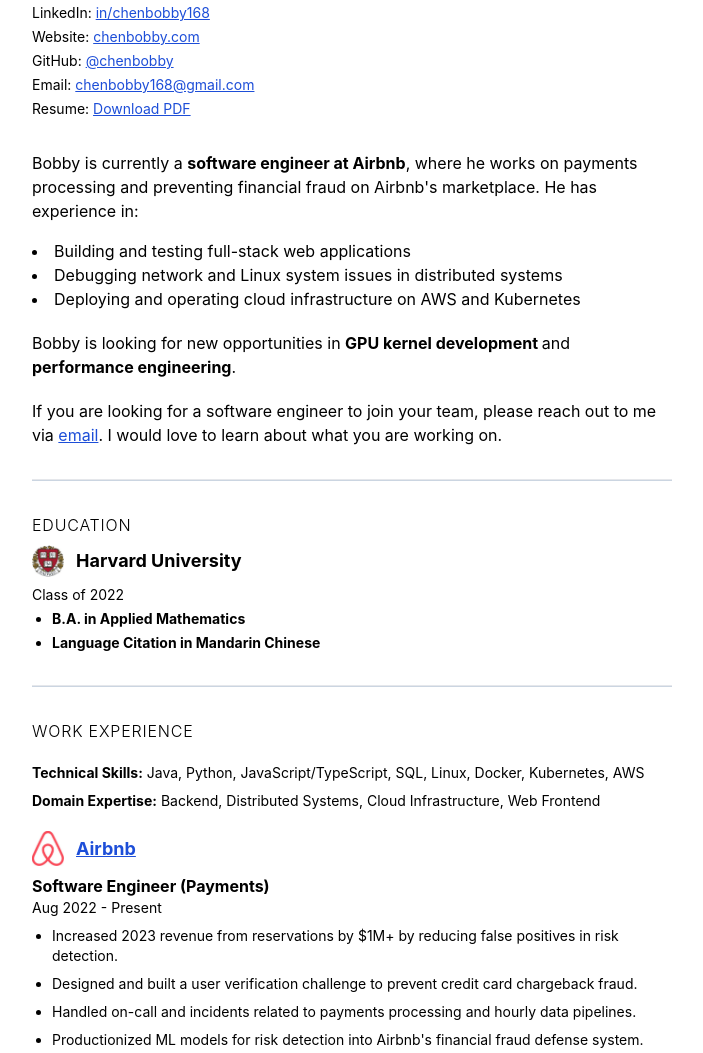
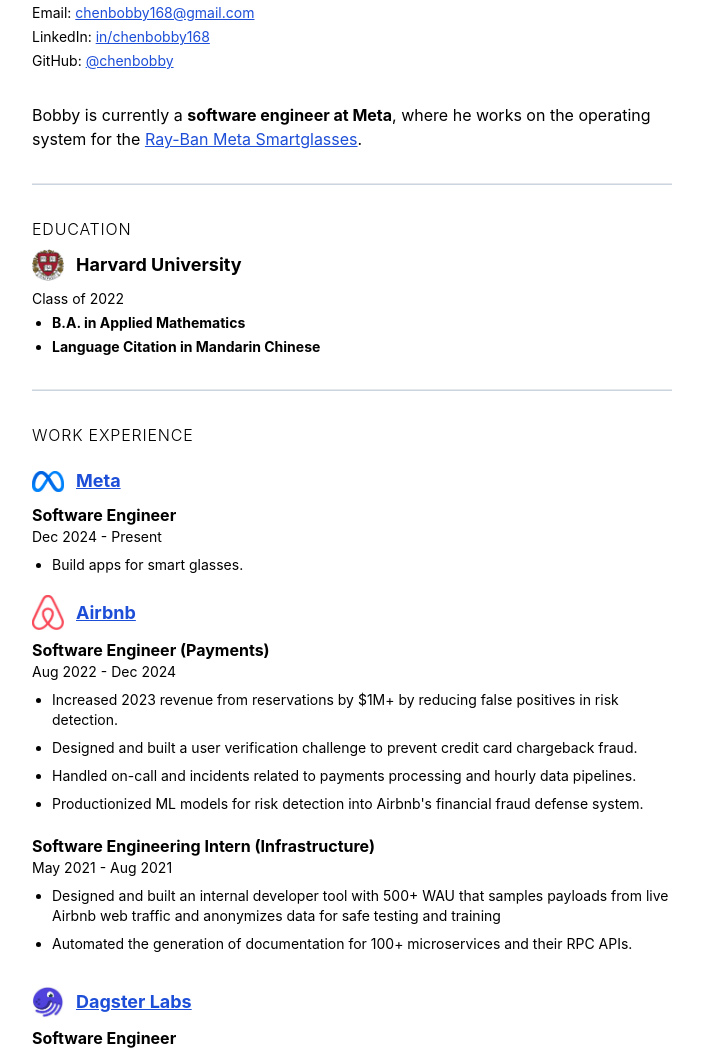
Before and after one commit to chenbobby/chenbobby.com, a plain HTML site: page index.html in a window 1280 px wide. Shown: the part 289-1342 px from the top of the page, without its empty margins (288-991 px from the left). Drawn offline with nearby package versions, Linux system fonts and the light colour scheme; a web font is replaced by a local one.

Commit message:
Moved from Airbnb to Meta

```diff
--- a/index.html
+++ b/index.html
@@ -20,51 +20,24 @@
     <div class="mt-5 h-32 w-32">
       <img src="./bobby_chen.jpg" class="" />
     </div>
-    <div class="mt-5">
+    <p class="mt-5 text-sm">
+      Email: <a href="mailto:chenbobby168@gmail.com"
+        class="text-blue-700 underline">chenbobby168@gmail.com</a>
+    </p>
+    <div class="mt-1">
       <p class="text-sm">
         LinkedIn: <a href="https://linkedin.com/in/chenbobby168"
           class="text-blue-700 underline">in/chenbobby168</a>
       </p>
       <p class="mt-1 text-sm">
-        Website: <a href="https://chenbobby.com" class="text-blue-700 underline">chenbobby.com</a>
-      </p>
-      <p class="mt-1 text-sm">
         GitHub: <a href="https://github.com/chenbobby"
           class="text-blue-700 underline">@chenbobby</a>
-      </p>
-      <p class="mt-1 text-sm">
-        Email: <a href="mailto:chenbobby168@gmail.com"
-          class="text-blue-700 underline">chenbobby168@gmail.com</a>
-      </p>
-      <p class="mt-1 text-sm">
-        Resume: <a href="./Bobby_Chen_Resume.pdf" class="text-blue-700 underline">Download PDF</a>
       </p>
     </div>
     <div class="mt-8">
       <p>
-        Bobby is currently a <span class="font-bold">software engineer at Airbnb</span>, where he
-        works on payments processing and preventing financial fraud on Airbnb's marketplace.
-        He has experience in:
-      </p>
-      <ul class="mt-4 list-inside list-disc">
-        <li>
-          Building and testing full-stack web applications
-        </li>
-        <li>
-          Debugging network and Linux system issues in distributed systems
-        </li>
-        <li>
-          Deploying and operating cloud infrastructure on AWS and Kubernetes
-        </li>
-      </ul>
-      <p class="mt-5">
-        Bobby is looking for new opportunities in <span class="font-bold">GPU kernel development
-        </span> and <span class="font-bold">performance engineering</span>.
-      </p>
-      <p class="mt-5">
-        If you are looking for a software engineer to join your team, please reach out to me via <a
-        href="mailto:chenbobby168@gmail.com" class="text-blue-700 underline">email</a>. I would
-        love to learn about what you are working on.
+        Bobby is currently a <span class="font-bold">software engineer at Meta</span>, where he
+        works on the operating system for the <a class="text-blue-700 underline" href="https://www.ray-ban.com/usa/ray-ban-meta-smart-glasses">Ray-Ban Meta Smartglasses</a>.
       </p>
       <hr class="mt-8 h-0.5 bg-slate-300" />
       <div class="mt-8">
@@ -100,14 +73,27 @@
         <h2 class="font-light tracking-wider">
           WORK EXPERIENCE
         </h2>
-        <p class="mt-5 text-sm">
-          <span class="font-bold">Technical Skills:</span> Java, Python, JavaScript/TypeScript, SQL,
-          Linux, Docker, Kubernetes, AWS
-        </p>
-        <p class="mt-2 text-sm">
-          <span class="font-bold">Domain Expertise:</span> Backend, Distributed Systems, Cloud
-          Infrastructure, Web Frontend
-        </p>
+        <div class="mt-5">
+          <div class="flex items-center">
+            <div class="w-8">
+              <img src="./meta.png">
+            </div>
+            <h3 class="ml-3 text-lg font-bold">
+              <a href="https://https://www.ray-ban.com/usa/ray-ban-meta-smart-glasses" class="text-blue-700 underline">Meta</a>
+            </h3>
+          </div>
+          <p class="mt-2 font-bold">
+            Software Engineer
+          </p>
+          <p class="text-sm">
+            Dec 2024 - Present
+          </p>
+          <ul class="mt-2 pl-5 list-disc">
+            <li class="mt-2 text-sm">
+              Build apps for smart glasses.
+            </li>
+          </ul>
+        </div>
         <div class="mt-5">
           <div class="flex items-center">
             <div class="w-8">
@@ -121,7 +107,7 @@
             Software Engineer (Payments)
           </p>
           <p class="text-sm">
-            Aug 2022 - Present
+            Aug 2022 - Dec 2024
           </p>
           <ul class="mt-2 pl-5 list-disc">
             <li class="mt-2 text-sm">
@@ -163,11 +149,11 @@
               <img src="./dagster.jpg">
             </div>
             <h3 class="ml-3 text-lg font-bold">
-              <a href="https://dagster.io" class="text-blue-700 underline">Dagster</a>
+              <a href="https://dagster.io" class="text-blue-700 underline">Dagster Labs</a>
             </h3>
           </div>
           <p class="mt-2 font-bold">
-            Software Engineer Fellow
+            Software Engineer
           </p>
           <p class="text-sm">
             Sept 2020 - March 2021
@@ -234,7 +220,7 @@
             </h3>
           </div>
           <p class="mt-2 font-bold">
-            Software Engineer Intern (Full Stack Web)
+            Software Engineer Intern
           </p>
           <p class="text-sm">
             May 2018 - July 2018
@@ -260,7 +246,7 @@
             </h3>
           </div>
           <p class="mt-2 font-bold">
-            Volunteer Full-Stack Web Developer
+            Technical Staff
           </p>
           <p class="text-sm">
             Sept 2017 - May 2020
```
Also changed, not shown: meta.png (added).
